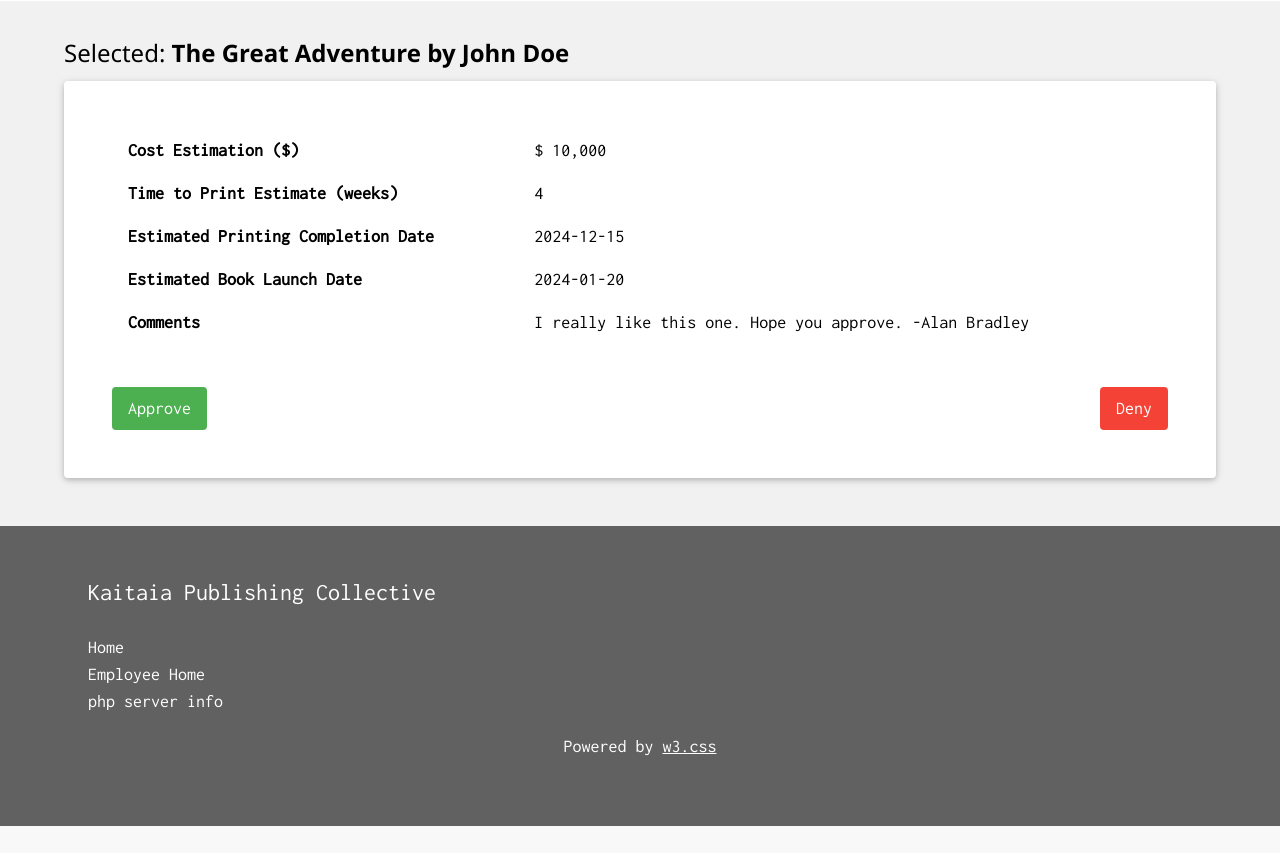
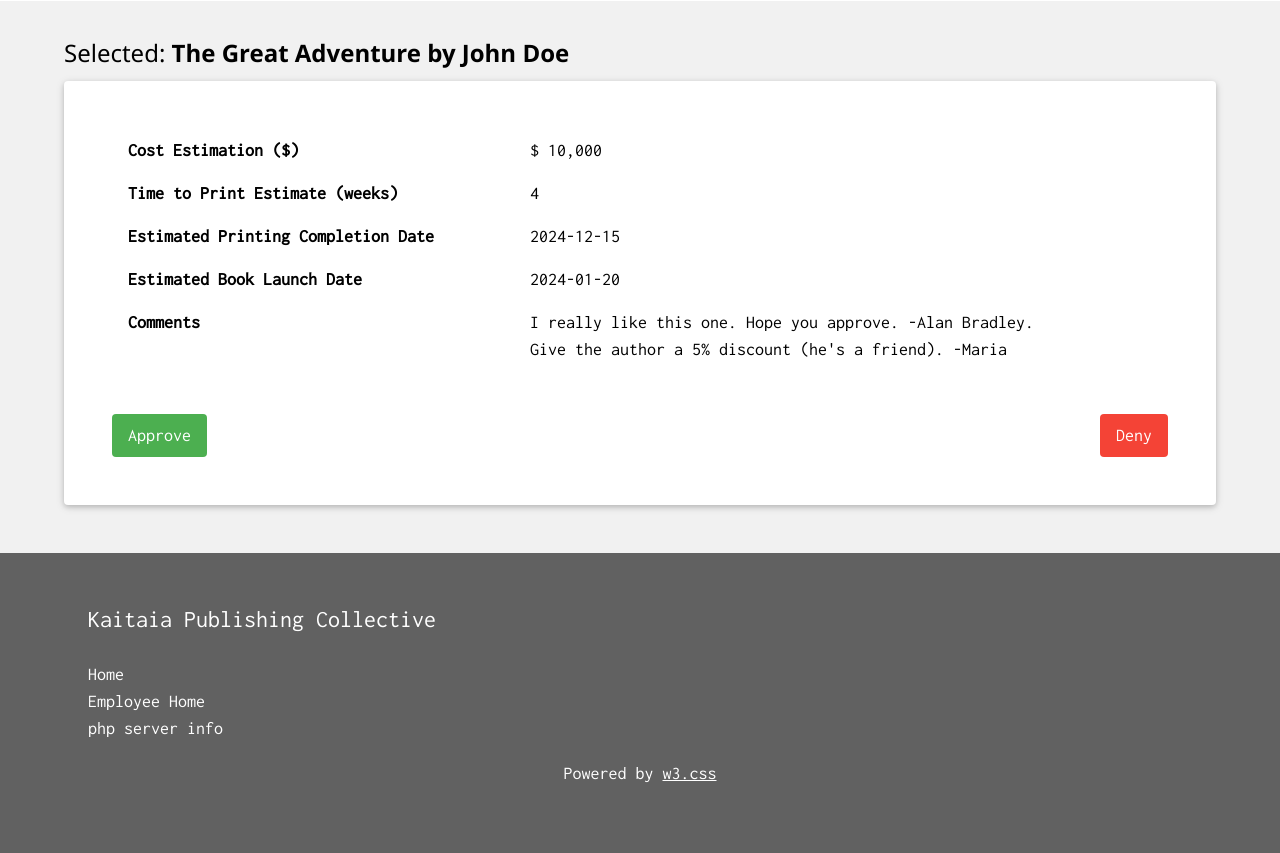
Before and after one commit to MR-SIR2525/systems-a-and-d-project, a PHP site: page /review-estimates.php in a window 1280 px wide. Shown: the part 494-1347 px from the top of the page. Before the commit the page ends 1320 px from the top, so only its background shows below. Run offline with PHP 8.4, Linux system fonts and the light colour scheme.

Commit message:
add another comment

```diff
--- a/review-estimates.php
+++ b/review-estimates.php
@@ -82,7 +82,7 @@
           </tr>
           <tr>
             <td><b>Comments</b></td>
-            <td>I really like this one. Hope you approve. -Alan Bradley</td>
+            <td>I really like this one. Hope you approve. -Alan Bradley.<br>Give the author a 5% discount (he's a friend).  -Maria</td>
           </tr>
         </table>
         <br>
```
